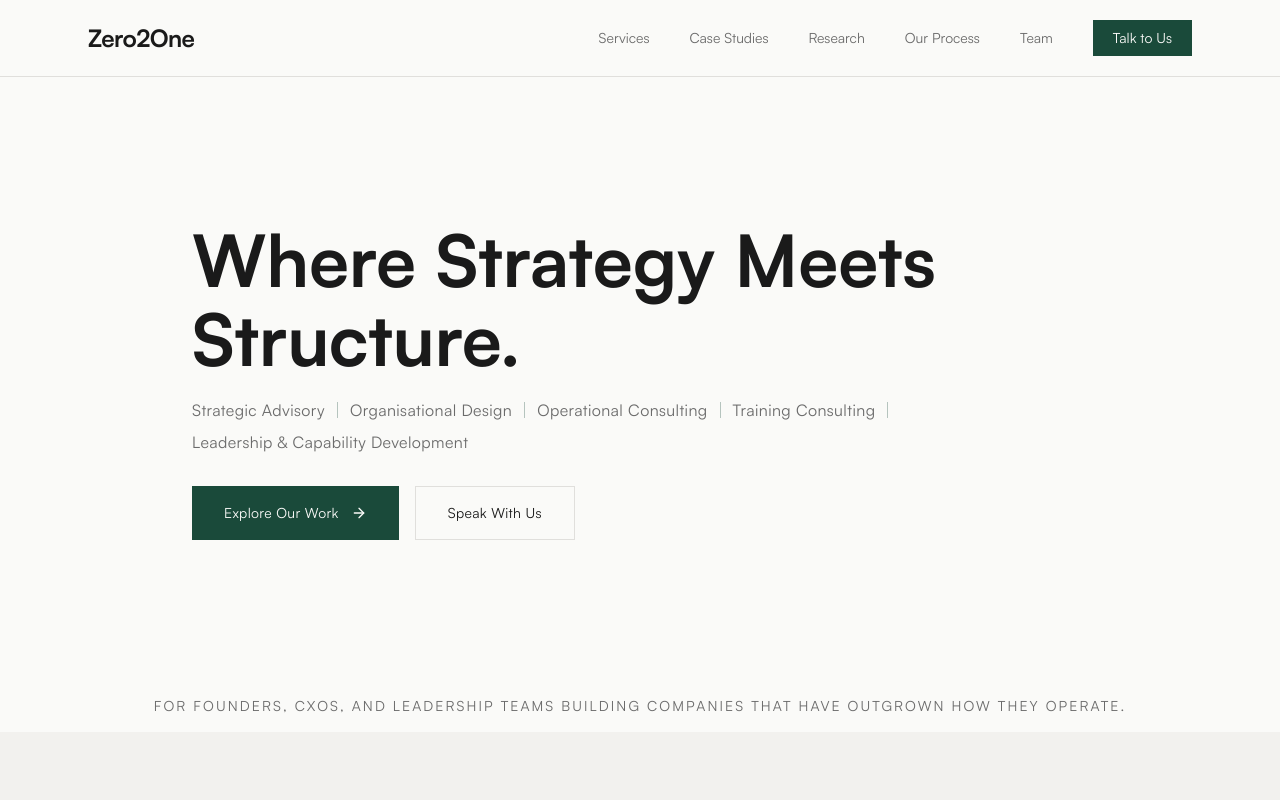
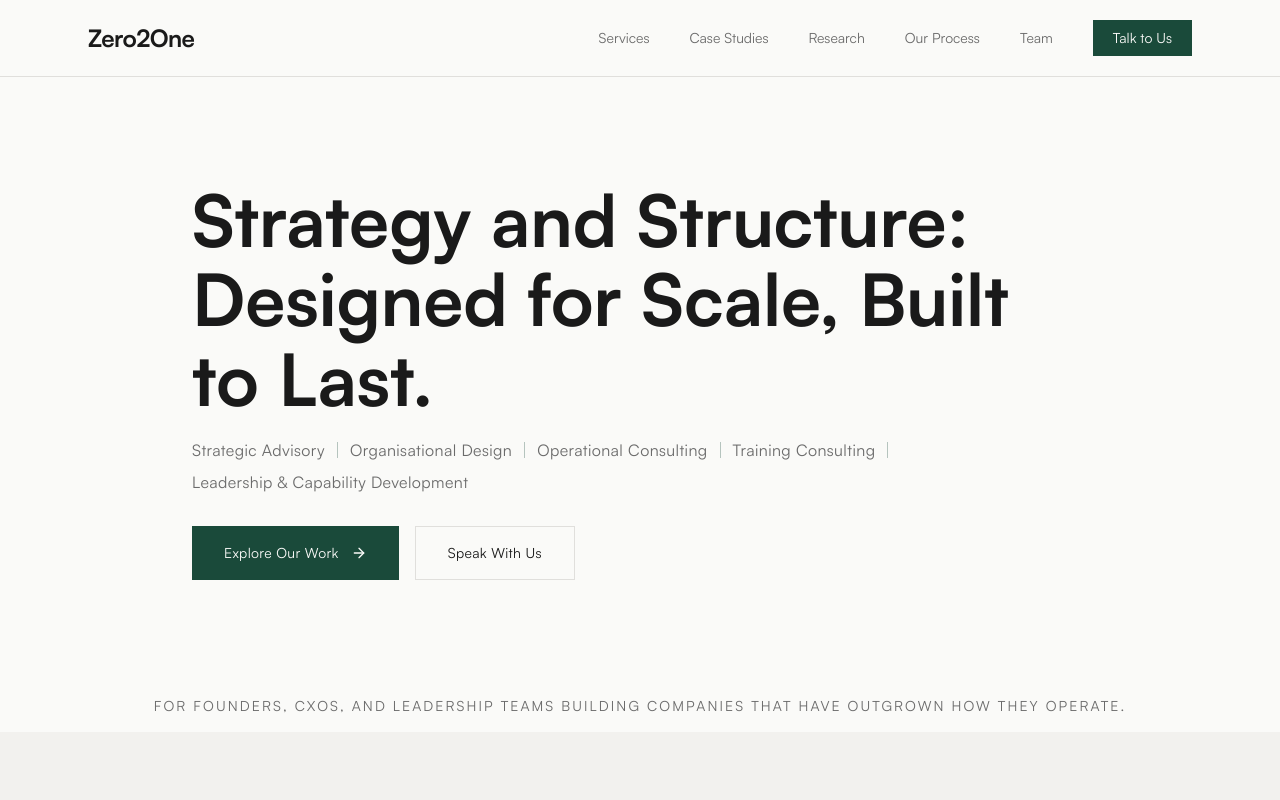
Before and after one commit to awmrakyat13/Zero2One, a React (Vite) app: page / in a window 1280 px wide. Shown: the top 800 px of the page. Built offline with nearby package versions, Linux system fonts and the light colour scheme; a web font is replaced by a local one.

Commit message:
Update hero headline to "Strategy and Structure: Designed for Scale, Built to Last."
Co-Authored-By: Claude Opus 4.6 <noreply@anthropic.com>

```diff
--- a/src/App.jsx
+++ b/src/App.jsx
@@ -153,7 +153,7 @@ function HomePage() {
         <div className="max-w-6xl mx-auto px-6 py-16 md:py-24">
           <div className="max-w-4xl">
             <h1 className="font-serif text-5xl md:text-7xl leading-[1.1] mb-5 opacity-0 fade-in">
-              Where Strategy Meets Structure.
+              Strategy and Structure: Designed for Scale, Built to Last.
             </h1>
             <div className="flex flex-wrap items-center gap-y-2 text-sm md:text-base text-[var(--color-text-muted)] mb-8 opacity-0 fade-in delay-100 tracking-wide">
               <span>Strategic Advisory</span>
```
